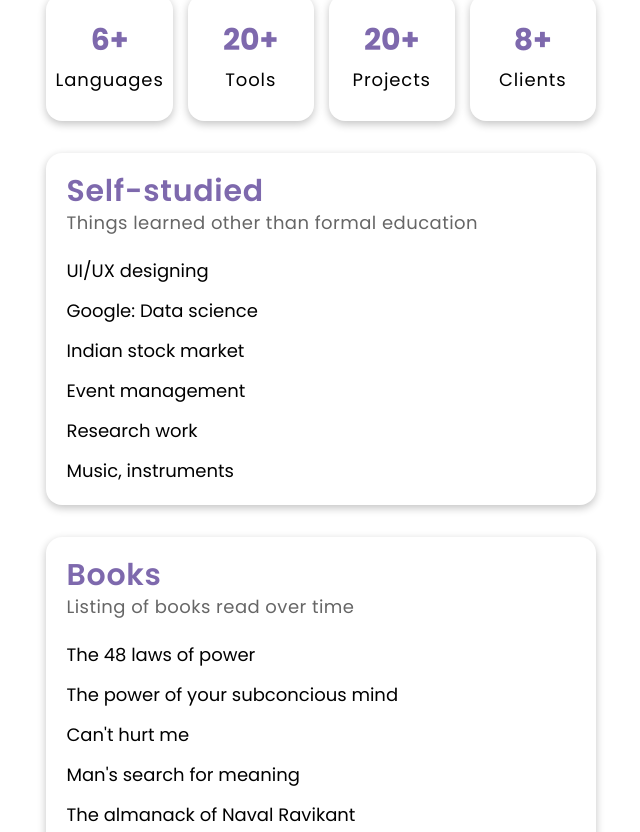
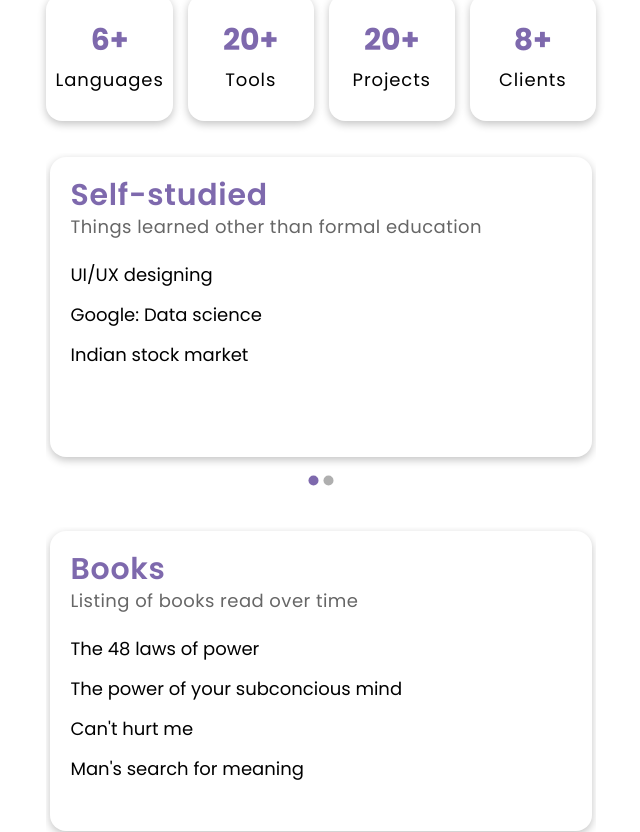
Before and after one commit to uditmalhotraa/udit-portfolio, a React (Vite) app: page / in a window 1280 px wide. Shown: the part 758-1590 px from the top of the page, without its empty margins (620-1260 px from the left). Built offline with nearby package versions, Linux system fonts and the light colour scheme.

Commit message:
Slides editi

```diff
--- a/package.json
+++ b/package.json
@@ -10,8 +10,11 @@
     "preview": "vite preview"
   },
   "dependencies": {
+    "@mui/icons-material": "^5.11.16",
+    "@mui/material": "^5.13.5",
     "react": "^18.2.0",
     "react-dom": "^18.2.0",
+    "react-material-ui-carousel": "^3.4.2",
     "react-router-dom": "^6.11.1"
   },
   "devDependencies": {
--- a/src/screens/Landing.jsx
+++ b/src/screens/Landing.jsx
@@ -1,4 +1,5 @@
 import { Header } from "../components/Header";
+import Carousel from "react-material-ui-carousel";
 import Instagram from "../assets/Instagram";
 import Twitter from "../assets/Twitter";
 import Spotify from "../assets/Spotify";
@@ -139,7 +140,27 @@ export const Landing = () => {
                 </p>
               </div>
             </div>
-            <div className="flex flex-col shadow-container dark:shadow-darkContainer rounded-2xl w-full h-auto p-5 bg-white dark:bg-black">
+            <Carousel
+              className="p-1"
+              swipe
+              navButtonsAlwaysInvisible
+              prevButtonsAlwaysInvisible
+              fullHeightHover={false}
+              autoPlay={false}
+              interval="6000"
+              animation="fade"
+              navButtonsProps={{
+                style: {
+                  backgroundColor: "#7E69AD",
+                },
+              }}
+              activeIndicatorIconButtonProps={{
+                style: {
+                  color: "#7E69AD",
+                },
+              }}
+            >
+              <div className="flex flex-col shadow-container dark:shadow-darkContainer rounded-2xl w-full h-[300px] p-5 bg-white dark:bg-black">
                 <div className="flex flex-col mb-5">
                   <p className=" font-poppins text-3xl font-semibold tracking-wide text-milka">
                     Self-studied
@@ -164,6 +185,10 @@ export const Landing = () => {
                       Indian stock market
                     </p>
                   </div>
+                </div>
+              </div>
+              <div className="flex flex-col shadow-container dark:shadow-darkContainer rounded-2xl w-full h-[300px] p-5 bg-white dark:bg-black">
+                <div className="flex flex-col gap-3">
                   <div className="flex flex-col">
                     <p className=" font-poppins text-lg font-normal text-black dark:text-white">
                       Event management
@@ -181,7 +206,28 @@ export const Landing = () => {
                   </div>
                 </div>
               </div>
-            <div className="flex flex-col shadow-container dark:shadow-darkContainer rounded-2xl w-full h-auto p-5 bg-white dark:bg-black">
+            </Carousel>
+            <Carousel
+              className="p-1"
+              swipe
+              navButtonsAlwaysInvisible
+              prevButtonsAlwaysInvisible
+              fullHeightHover={false}
+              autoPlay={false}
+              interval="6000"
+              animation="fade"
+              navButtonsProps={{
+                style: {
+                  backgroundColor: "#7E69AD",
+                },
+              }}
+              activeIndicatorIconButtonProps={{
+                style: {
+                  color: "#7E69AD",
+                },
+              }}
+            >
+              <div className="flex flex-col shadow-container dark:shadow-darkContainer rounded-2xl w-full h-[300px] p-5 bg-white dark:bg-black">
                 <div className="flex flex-col mb-5">
                   <p className=" font-poppins text-3xl font-semibold tracking-wide text-milka">
                     Books
@@ -211,6 +257,10 @@ export const Landing = () => {
                       Man's search for meaning
                     </p>
                   </div>
+                </div>
+              </div>
+              <div className="flex flex-col shadow-container dark:shadow-darkContainer rounded-2xl w-full h-[300px] p-5 bg-white dark:bg-black">
+                <div className="flex flex-col gap-3">
                   <div className="flex flex-col">
                     <p className=" font-poppins text-lg font-normal text-black dark:text-white">
                       The almanack of Naval Ravikant
@@ -241,6 +291,10 @@ export const Landing = () => {
                       The compound effect
                     </p>
                   </div>
+                </div>
+              </div>
+              <div className="flex flex-col shadow-container dark:shadow-darkContainer rounded-2xl w-full h-[300px] p-5 bg-white dark:bg-black">
+                <div className="flex flex-col gap-3">
                   <div className="flex flex-col">
                     <p className=" font-poppins text-lg font-normal text-black dark:text-white">
                       Homo Deus
@@ -271,6 +325,10 @@ export const Landing = () => {
                       Everything is f*cked
                     </p>
                   </div>
+                </div>
+              </div>
+              <div className="flex flex-col shadow-container dark:shadow-darkContainer rounded-2xl w-full h-[300px] p-5 bg-white dark:bg-black">
+                <div className="flex flex-col gap-3">
                   <div className="flex flex-col">
                     <p className=" font-poppins text-lg font-normal text-black dark:text-white">
                       The subtle art of not giving a f*ck
@@ -288,6 +346,7 @@ export const Landing = () => {
                   </div>
                 </div>
               </div>
+            </Carousel>
             <div className="flex flex-row justify-between flex-wrap w-full h-auto mb-10">
               <a
                 className="flex flex-col justify-center items-center shadow-container hover:shadow-containerXL dark:shadow-darkContainer dark:hover:shadow-darkContainerXL rounded-2xl w-[23%] h-auto p-5 bg-white dark:bg-black cursor-pointer"
```
Also changed, not shown: 1 other file (tests, documents, lock files or other folders). Lines whose indentation alone changed are shown as unchanged.
